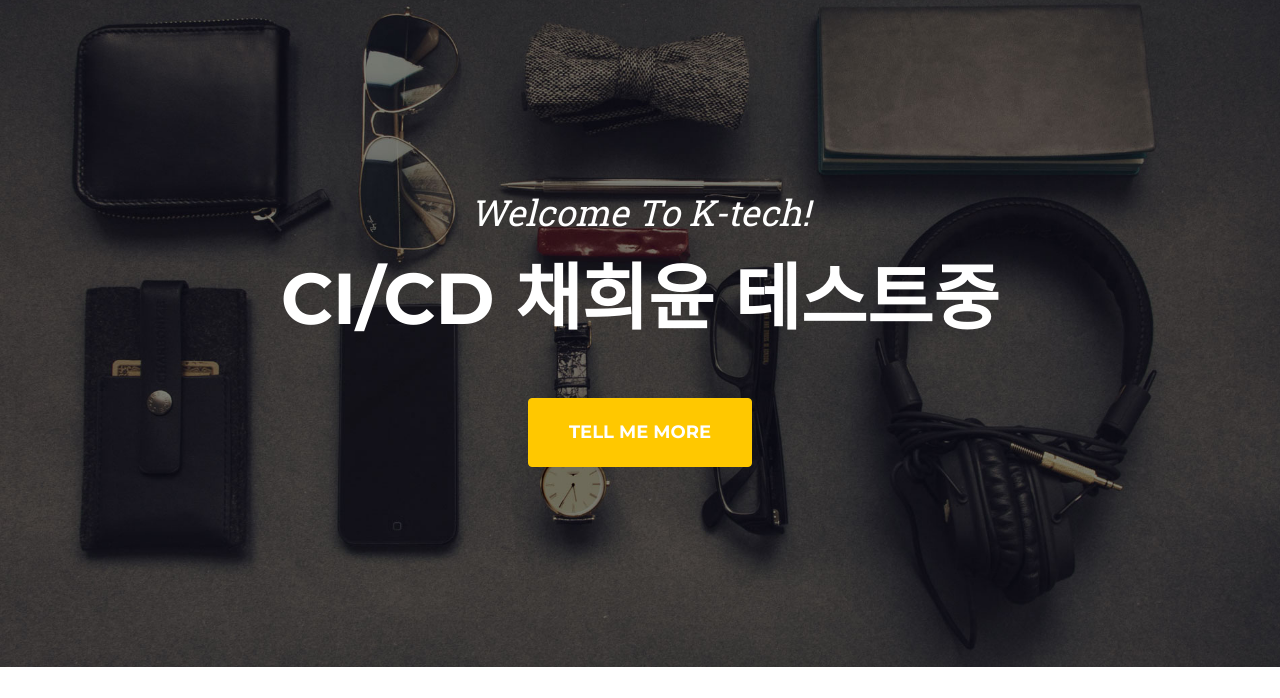
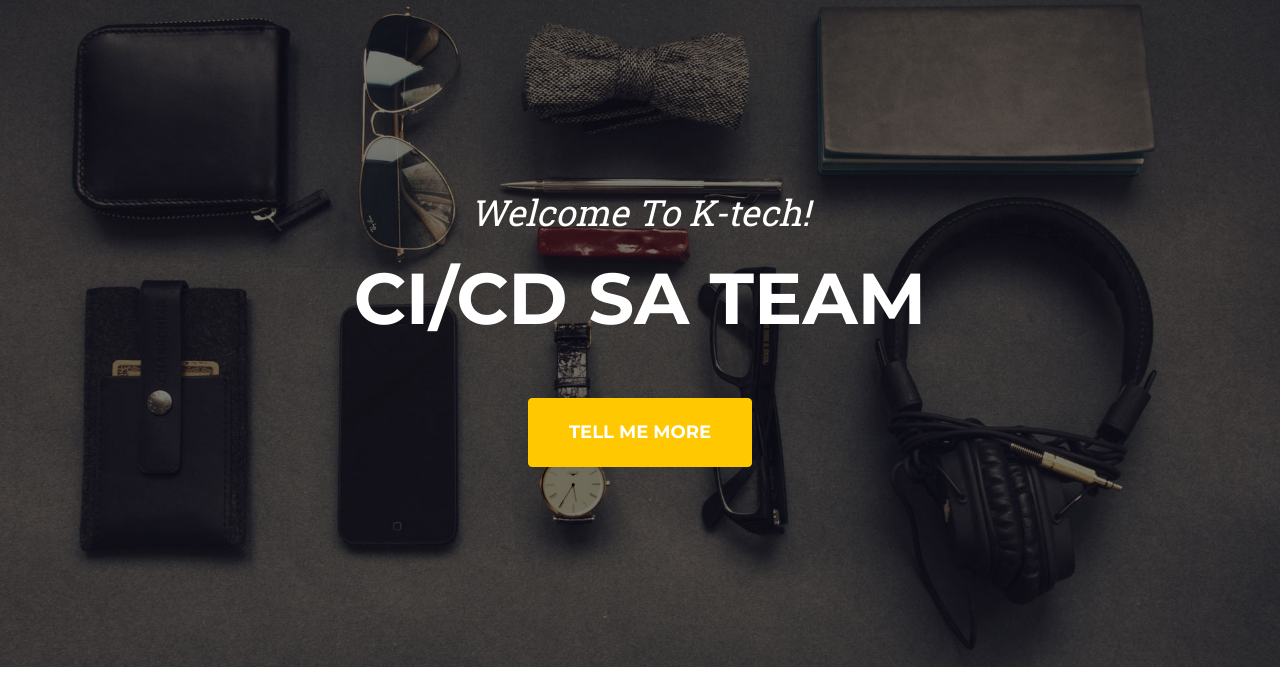
Before and after one commit to kira0916/jenkin-test, a plain HTML site: page nginx/temp/index.html in a window 1280 px wide. Shown: the part 102-800 px from the top of the page. Drawn offline with nearby package versions, Linux system fonts and the light colour scheme; files whose address does not match are found by name.

Commit message:
Update index.html

```diff
--- a/nginx/temp/index.html
+++ b/nginx/temp/index.html
@@ -41,7 +41,7 @@
         <header class="masthead">
             <div class="container">
                 <div class="masthead-subheading">Welcome To K-tech!</div>
-                <div class="masthead-heading text-uppercase">CI/CD 채희윤 테스트중</div>
+                <div class="masthead-heading text-uppercase">CI/CD SA TEAM</div>
                 <a class="btn btn-primary btn-xl text-uppercase" href="#services">Tell Me More</a>
             </div>
         </header>
```
